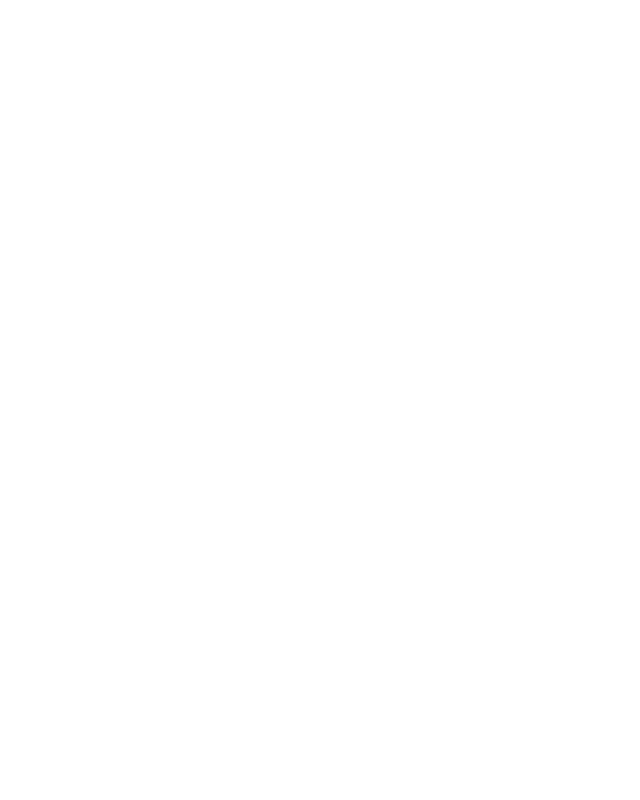
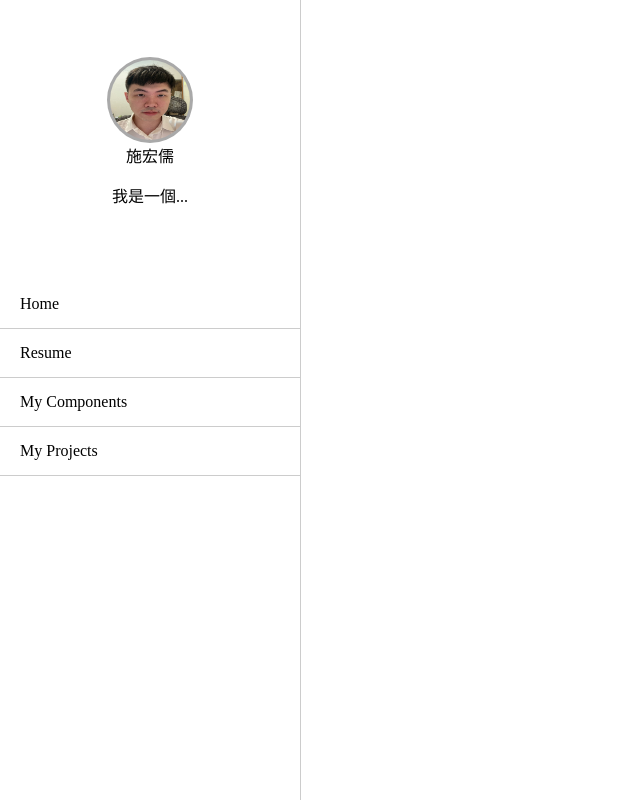
Before and after one commit to thomas8326/myWeb, a React (Create React App) app: page / in a window 1280 px wide. Shown: the whole page, without its empty margins (0-640 px from the left). Built offline with nearby package versions, Linux system fonts and the light colour scheme.

Commit message:
feat: completed sketch of sidenav

```diff
--- a/src/App.tsx
+++ b/src/App.tsx
@@ -2,20 +2,26 @@
 import React from 'react';
 import { Provider } from 'react-redux/es/exports';
 import { BrowserRouter, Route, Routes } from 'react-router-dom';
+import MainLayout from 'src/components/main-layout';
 import Showroom from 'src/containers/showroom/showroom';
 import { reduxStorage } from 'src/reducers';
+import { theme } from 'src/styles/base/theme';
+import { ThemeProvider } from 'styled-components';
 import './App.css';
 
 function App() {
     return (
         <>
             <Provider store={reduxStorage}>
+                <ThemeProvider theme={theme}>
                     <BrowserRouter>
                         <Routes>
-            <Route path="/" element={<Showroom />}></Route>
+                            <Route path="/" element={<MainLayout />}>
                                 <Route path="/show-room" element={<Showroom />}></Route>
+                            </Route>
                         </Routes>
                     </BrowserRouter>
+                </ThemeProvider>
             </Provider>
         </>
     );
--- /dev/null
+++ b/src/components/main-layout.tsx
@@ -0,0 +1,29 @@
+import { Outlet } from 'react-router-dom';
+import MainSideNav from 'src/components/main-side-nav';
+
+import styled from 'styled-components';
+
+const MainLayoutContainer = styled.div`
+    display: flex;
+    width: 100%;
+    height: 100%;
+
+    .side-nav {
+        flex: 0 0 300px;
+    }
+
+    .main-view {
+        flex: 1;
+    }
+`;
+
+const MainLayout = () => (
+    <MainLayoutContainer>
+        <div className="side-nav">{<MainSideNav />}</div>
+        <div className="main-view">
+            <Outlet />
+        </div>
+    </MainLayoutContainer>
+);
+
+export default MainLayout;
--- /dev/null
+++ b/src/components/main-side-nav.tsx
@@ -0,0 +1,49 @@
+import styled from 'styled-components';
+import image from 'src/assets/avatars/S__15695887.jpg';
+import { Avatar } from 'src/styles/components/image';
+
+const SideNavContainer = styled.div`
+    display: flex;
+    flex-direction: column;
+    width: 100%;
+    height: 100%;
+    border-right: 1px solid ${(props) => props.theme.grey.general};
+`;
+
+const SideNavInfo = styled.div`
+    flex: 0 0 280px;
+    display: flex;
+    flex-direction: column;
+    align-items: center;
+    justify-content: center;
+`;
+
+const SideNavList = styled.ul`
+    padding: 0;
+    margin: 0;
+    list-style: none;
+`;
+
+const SideNavItem = styled.li`
+    border-bottom: 1px solid ${(props) => props.theme.grey.general};
+    padding: 15px 20px;
+    cursor: pointer;
+`;
+
+const MainSideNav = () => (
+    <SideNavContainer>
+        <SideNavInfo>
+            <Avatar src={image} />
+            <span>施宏儒</span>
+            <p>我是一個...</p>
+        </SideNavInfo>
+        <SideNavList>
+            <SideNavItem>Home</SideNavItem>
+            <SideNavItem>Resume</SideNavItem>
+            <SideNavItem>My Components</SideNavItem>
+            <SideNavItem>My Projects</SideNavItem>
+        </SideNavList>
+    </SideNavContainer>
+);
+
+export default MainSideNav;
--- /dev/null
+++ b/src/styles/base/theme.tsx
@@ -0,0 +1,5 @@
+export const theme = {
+    grey: {
+        general: '#ccc',
+    },
+};
--- /dev/null
+++ b/src/styles/components/image.ts
@@ -0,0 +1,9 @@
+import styled, { css } from 'styled-components';
+
+export const Avatar = styled.img`
+    width: 80px;
+    height: 80px;
+    border-radius: 50%;
+    padding: 3px;
+    background: darkgrey;
+`
```
Also changed, not shown: src/assets/avatars/S__15695887.jpg (added). Lines whose indentation alone changed are shown as unchanged.
